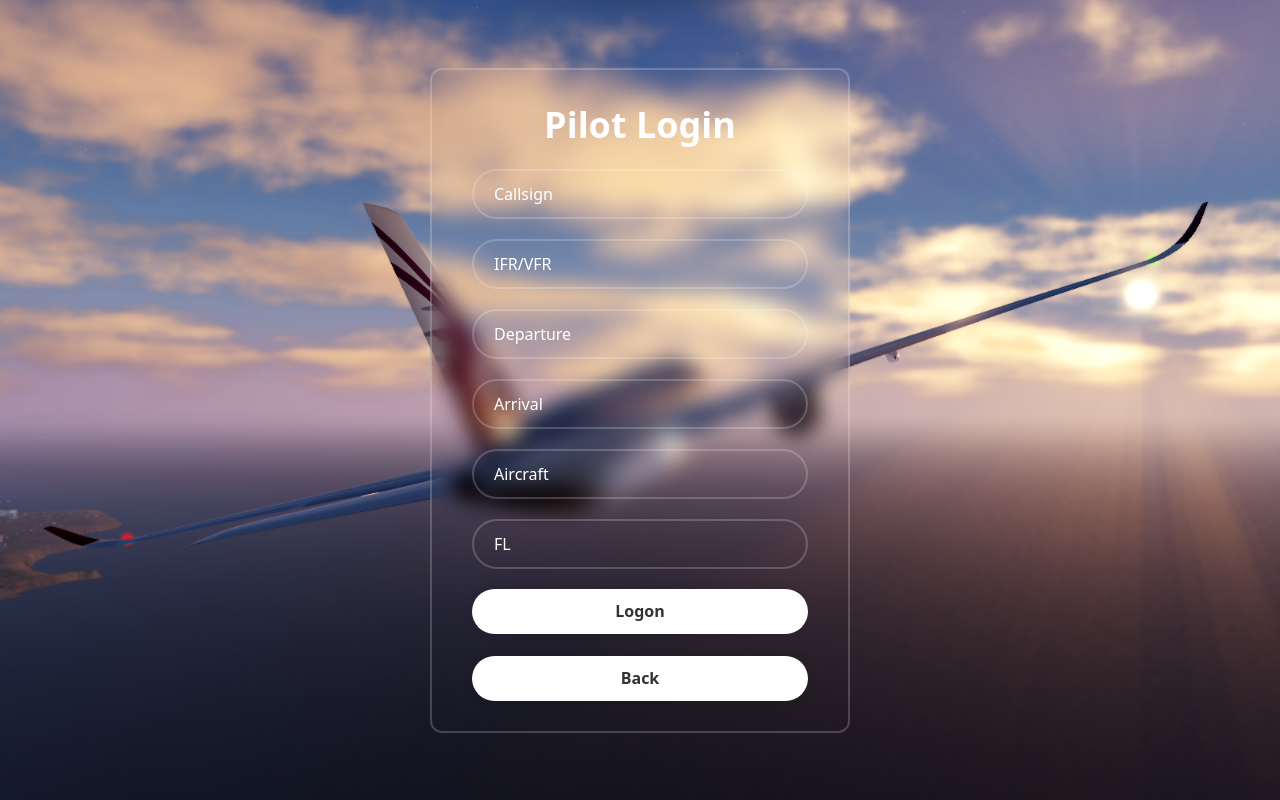
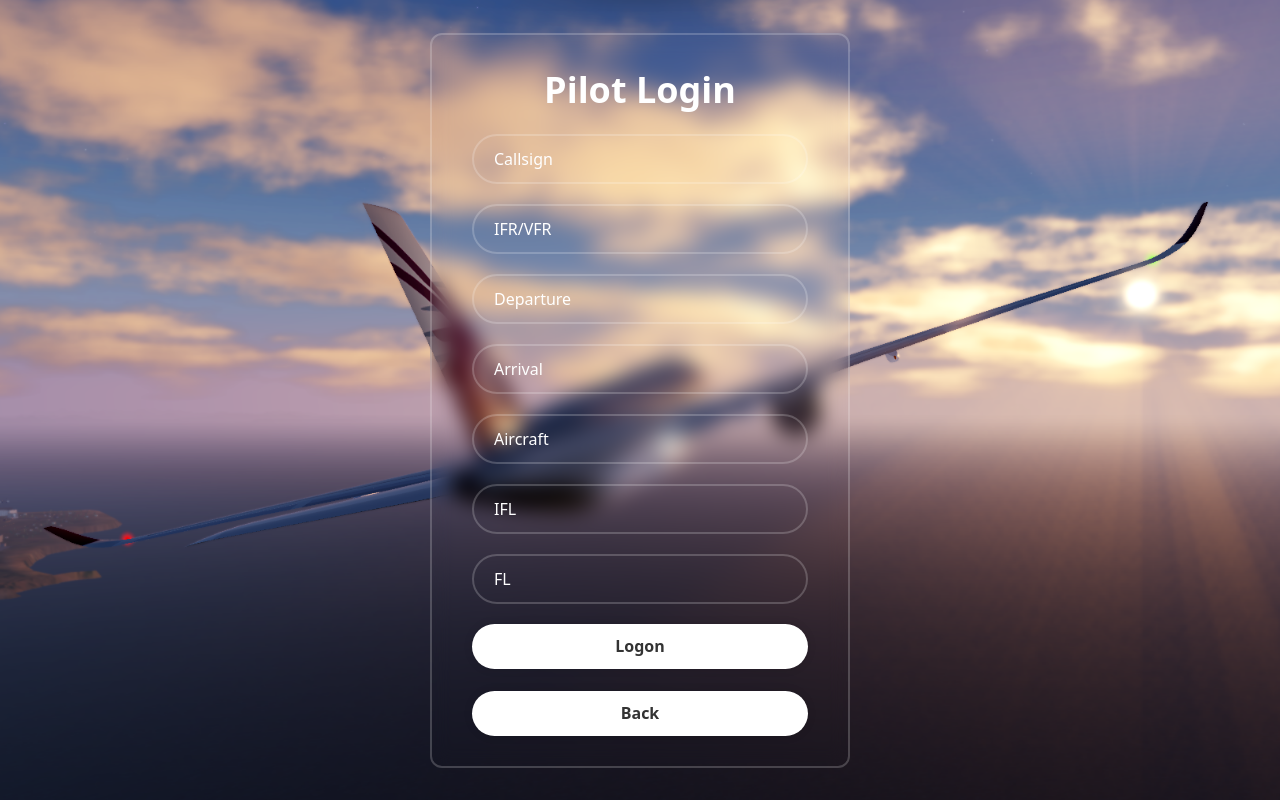
Before and after one commit to BedsAreDragons/transponderserver, a Flask app: page /pilot/login in a window 1280 px wide. Run offline with Flask 3, Linux system fonts and the light colour scheme.

Commit message:
Update pilot_login.html

```diff
--- a/templates/pilot_login.html
+++ b/templates/pilot_login.html
@@ -26,6 +26,9 @@
         <input type="text" placeholder="Aircraft" id="aircraft" name="aircraft" required><br>
         </div>
         <div class="input-box">
+        <input type="text" placeholder="IFL" id="initial" name="initial" required><br>
+        </div>
+        <div class="input-box">
         <input type="text" placeholder="FL" id="cruise" name="cruise" required><br>
         </div>
         <button type="submit" class="btn" >Logon</button>
```
